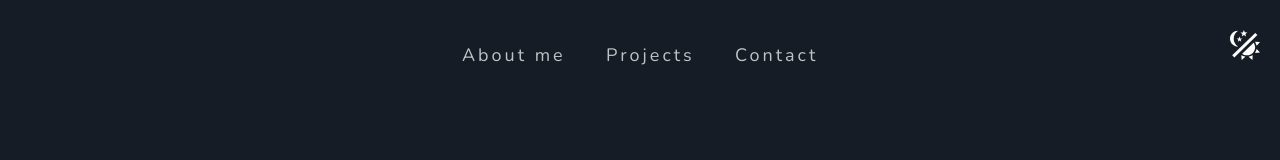
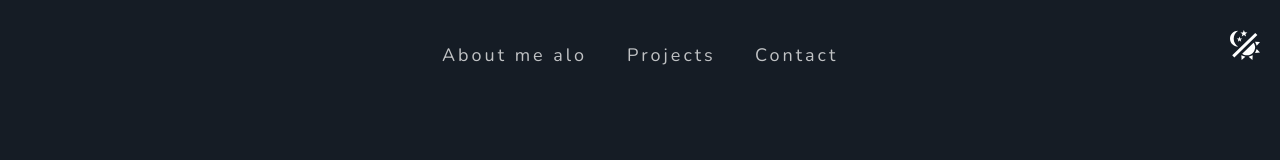
Before and after one commit to AkimUA/portfolio, a plain HTML site: page index.html in a window 1280 px wide. Shown: the top 160 px of the page. Drawn offline with nearby package versions, Linux system fonts and the light colour scheme; a web font is replaced by a local one.

Commit message:
new gile

```diff
--- a/index.html
+++ b/index.html
@@ -25,7 +25,7 @@
             <nav>
               <div class="navPanel">
                 <ul>
-                  <li><a href="">About me</a></li>
+                  <li><a href="">About me alo</a></li>
                   <li><a href="">Projects</a></li>
                   <li><a href="">Contact</a></li>
                 </ul>
```
